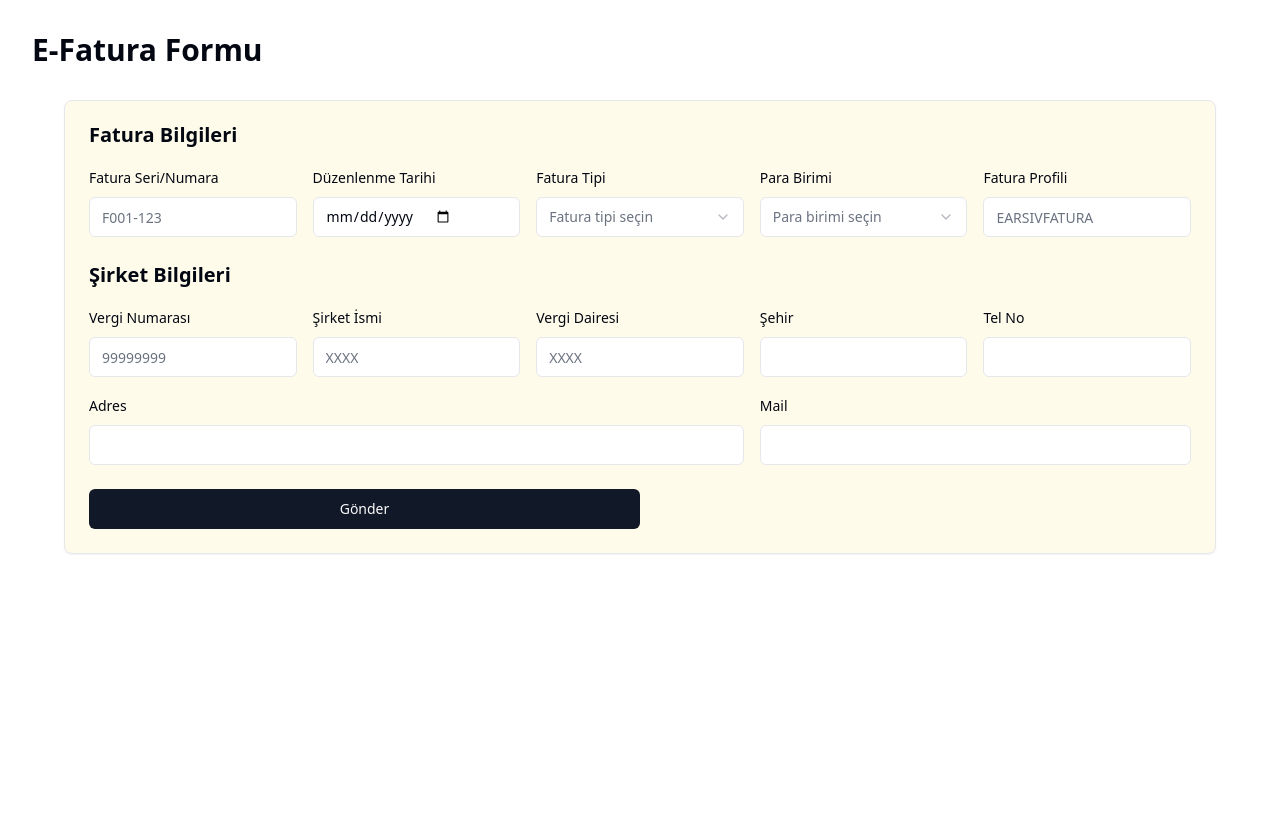
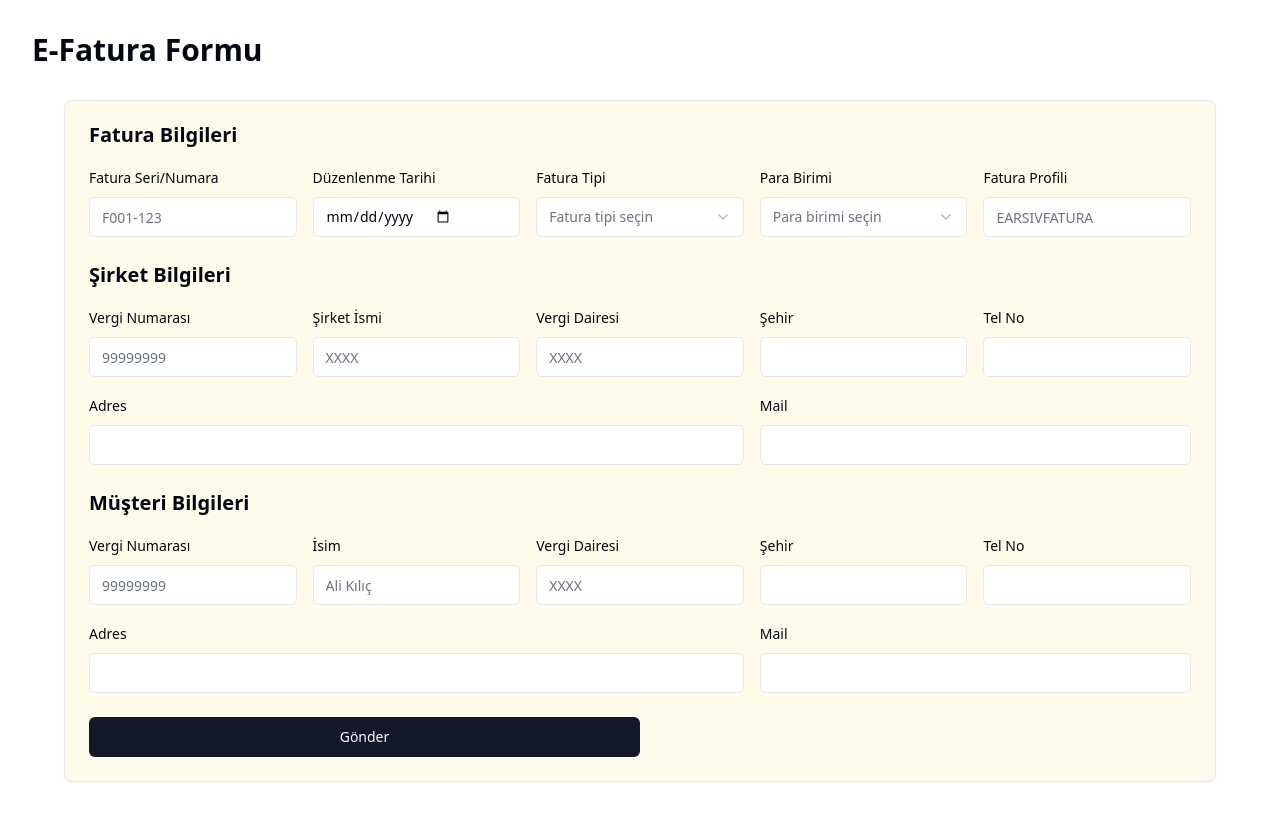
Before and after one commit to aliklc/e-invoice-assignment, a Next.js app: page / in a window 1280 px wide. Built offline with nearby package versions, Linux system fonts and the light colour scheme.

Commit message:
müşteri bilgileri forma eklendi

```diff
--- a/src/components/EInvoiceForm.tsx
+++ b/src/components/EInvoiceForm.tsx
@@ -31,7 +31,16 @@ export default function EInvoiceForm() {
         City:"",
         Phone:"",
         Mail:""
-      }
+      },
+      CustomerInfo: {
+        TaxNumber: "",
+        Name: "",
+        TaxOffice: "",
+        Address: "",
+        City: "",
+        Phone: "",
+        Mail: "",
+    }
     }
   });
 
@@ -246,6 +255,103 @@ export default function EInvoiceForm() {
                 />
               </div>
             </section>
+            <section className="space-y-4">
+              <h2 className="text-xl font-semibold mt-5">Müşteri Bilgileri</h2>
+              <div className="grid grid-cols-5 gap-4">
+                <FormField
+                  control={form.control}
+                  name="CustomerInfo.TaxNumber"
+                  render={({ field }) => (
+                    <FormItem className="space-y-2">
+                      <FormLabel>Vergi Numarası</FormLabel>
+                      <FormControl>
+                        <Input placeholder="99999999" {...field} />
+                      </FormControl>
+                      <FormMessage className="text-xs" />
+                    </FormItem>
+                  )}
+                />
+                <FormField
+                  control={form.control}
+                  name="CustomerInfo.Name"
+                  render={({ field }) => (
+                    <FormItem className="space-y-2">
+                      <FormLabel>İsim</FormLabel>
+                      <FormControl>
+                        <Input placeholder="Ali Kılıç" {...field} />
+                      </FormControl>
+                      <FormMessage className="text-xs" />
+                    </FormItem>
+                  )}
+                />
+                <FormField
+                  control={form.control}
+                  name="CustomerInfo.TaxOffice"
+                  render={({ field }) => (
+                    <FormItem className="space-y-2">
+                      <FormLabel>Vergi Dairesi</FormLabel>
+                      <FormControl>
+                        <Input placeholder="XXXX" {...field} />
+                      </FormControl>
+                      <FormMessage className="text-xs" />
+                    </FormItem>
+                  )}
+                />
+                <FormField
+                  control={form.control}
+                  name="CustomerInfo.City"
+                  render={({ field }) => (
+                    <FormItem className="space-y-2">
+                      <FormLabel>Şehir</FormLabel>
+                      <FormControl>
+                        <Input {...field} />
+                      </FormControl>
+                      <FormMessage className="text-xs" />
+                    </FormItem>
+                  )}
+                />
+                <FormField
+                  control={form.control}
+                  name="CustomerInfo.Phone"
+                  render={({ field }) => (
+                    <FormItem className="space-y-2">
+                      <FormLabel>Tel No</FormLabel>
+                      <FormControl>
+                        <Input {...field} />
+                      </FormControl>
+                      <FormMessage className="text-xs" />
+                    </FormItem>
+                  )}
+                />
+                <FormField
+                  control={form.control}
+                  name="CustomerInfo.Address"
+                  render={({ field }) => (
+                    <FormItem className="space-y-2 col-span-3">
+                      <FormLabel>Adres</FormLabel>
+                      <FormControl>
+                        <Input {...field} />
+                      </FormControl>
+                      <FormMessage className="text-xs" />
+                    </FormItem>
+                  )}
+                />
+                <FormField
+                  control={form.control}
+                  name="CustomerInfo.Mail"
+                  render={({ field }) => (
+                    <FormItem className="space-y-2 col-span-2">
+                      <FormLabel>Mail</FormLabel>
+                      <FormControl>
+                        <Input {...field} />
+                      </FormControl>
+                      <FormMessage className="text-xs" />
+                    </FormItem>
+                  )}
+                />
+              </div>
+          </section>
+
             <Button type="submit" className="w-1/2">
               Gönder
             </Button>
--- a/src/lib/zodSchemas.ts
+++ b/src/lib/zodSchemas.ts
@@ -60,8 +60,42 @@ const CompanyInfoSchema = z.object({
     .max(100, "E-posta çok uzun")
 });
 
+const CustomerInfoSchema = z.object({
+  TaxNumber: z.string()
+    .min(1, "Vergi numarası en az 1 karakter olmalıdır")
+    .max(11, "Vergi numarası en fazla 11 karakter olmalıdır")
+    .regex(/^[0-9]+$/, "Vergi numarası sadece rakamlardan oluşmalıdır"),
+
+  Name: z.string()
+    .min(1, "Müşteri adı boş bırakılamaz")
+    .max(30, "Müşteri adı çok uzun"),
+
+  TaxOffice: z.string()
+    .min(1, "Vergi dairesi boş bırakılamaz")
+    .max(30, "Vergi dairesi adı çok uzun"),
+
+  Address: z.string()
+    .min(1, "Adres boş bırakılamaz")
+    .max(200, "Adres çok uzun"),
+
+  City: z.string()
+    .min(1, "Şehir boş bırakılamaz")
+    .max(20, "Şehir adı çok uzun"),
+
+  Phone: z.string()
+    .min(10, "Telefon numarası en az 10 karakter olmalıdır")
+    .max(15, "Telefon numarası çok uzun")
+    .regex(/^[0-9+]+$/, "Geçerli bir telefon numarası girin"),
+
+  Mail: z.string()
+    .min(1, "E-posta boş bırakılamaz")
+    .email("Geçerli bir e-posta adresi girin")
+    .max(100, "E-posta çok uzun")
+});
+
 // Ana EInvoiceFormData Şeması
 export const EInvoiceFormDataSchema: z.ZodType<EInvoiceFormData> = z.object({
   InvoiceInfo: InvoiceInfoSchema,
-  CompanyInfo: CompanyInfoSchema
+  CompanyInfo: CompanyInfoSchema,
+  CustomerInfo: CustomerInfoSchema
 });
```
Also changed, not shown: src/lib/types.ts (+11 -0 lines), 1 other file (tests, documents, lock files or other folders).
